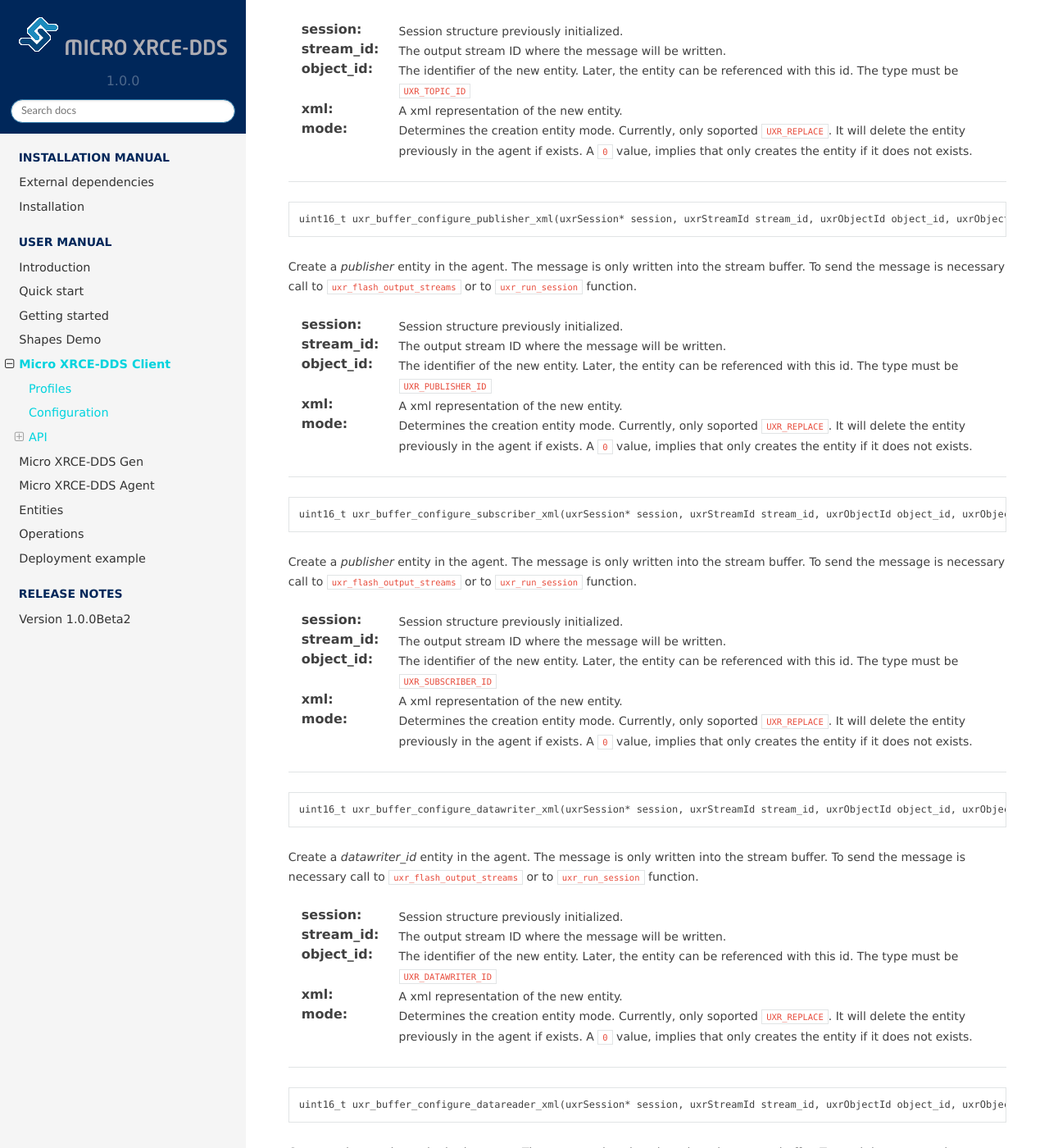
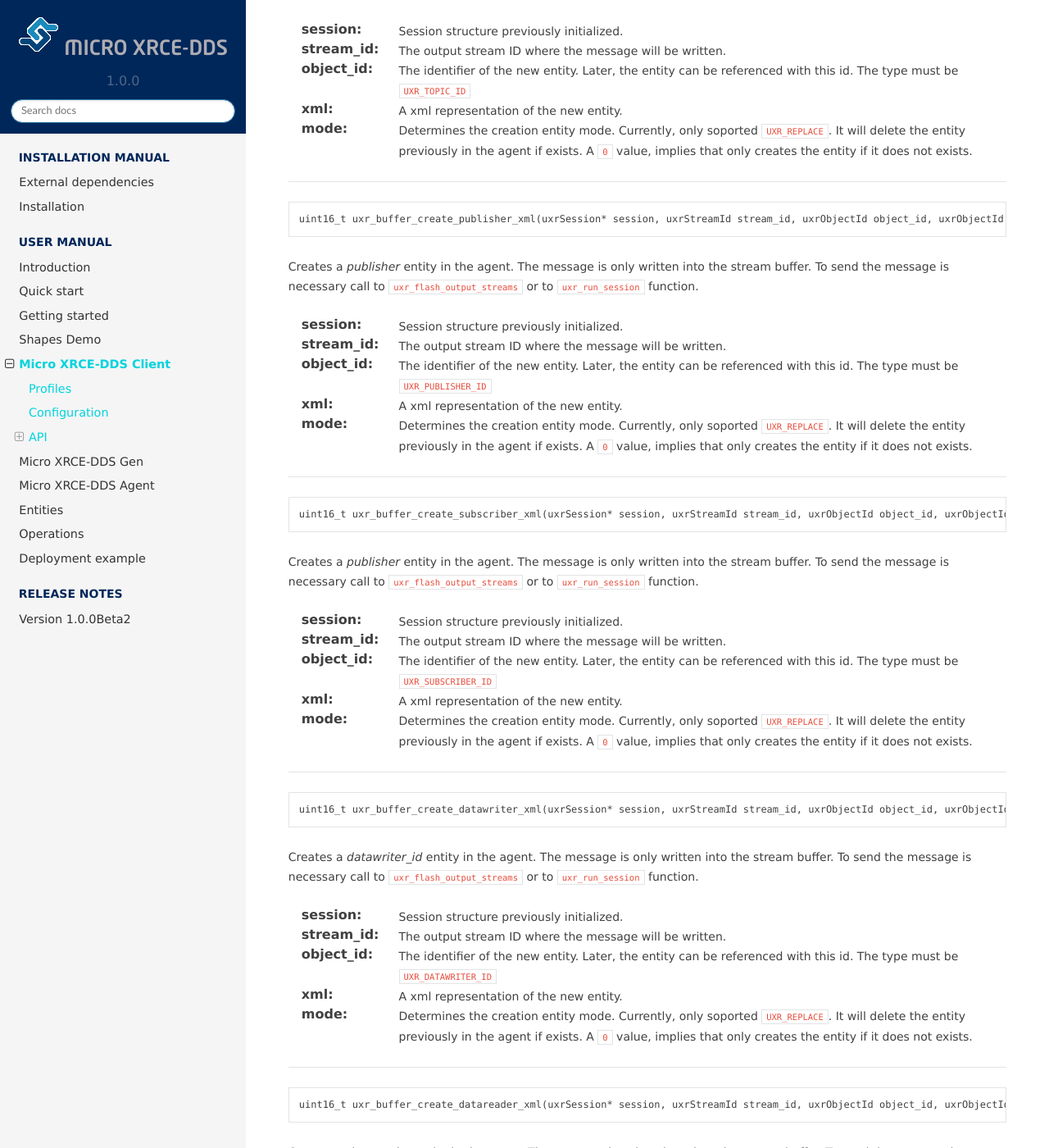
Before and after one commit to eProsima/Micro-XRCE-DDS-docs, a Sphinx documentation site: the page built from docs/client.rst, in a window 1280 px wide and 1400 px high, scrolled down 8383 px. Shown: the whole window at 82% size. Built offline with Sphinx 7.4.7 and the Read the Docs theme 2.0.0, drawn with Linux system fonts in a browser that asks for light colours; some of the changed text lies outside the part shown.

Commit message:
api change: configure by create (#10)

```diff
--- a/docs/client.rst
+++ b/docs/client.rst
@@ -389,7 +389,7 @@ The declaration of these functions can be found in ``uxr/client/profile/session/
 
 .. code-block:: c
 
-    uint16_t uxr_buffer_configure_participant_xml(uxrSession* session, uxrStreamId stream_id, uxrObjectId object_id, uint16_t domain, const char* xml, uint8_t mode);
+    uint16_t uxr_buffer_create_participant_xml(uxrSession* session, uxrStreamId stream_id, uxrObjectId object_id, uint16_t domain, const char* xml, uint8_t mode);
 
 Creates a `participant` entity in the agent.
 The message is only written into the stream buffer.
@@ -410,7 +410,7 @@ To send the message is necessary call to ``uxr_flash_output_streams`` or to ``ux
 
 .. code-block:: c
 
-    uint16_t uxr_buffer_configure_topic_xml(uxrSession* session, uxrStreamId stream_id, uxrObjectId object_id, uxrObjectId participant_id, const char* xml, uint8_t mode);
+    uint16_t uxr_buffer_create_topic_xml(uxrSession* session, uxrStreamId stream_id, uxrObjectId object_id, uxrObjectId participant_id, const char* xml, uint8_t mode);
 
 Creates a `topic` entity in the agent.
 The message is only written into the stream buffer.
@@ -431,9 +431,9 @@ To send the message is necessary call to ``uxr_flash_output_streams`` or to ``ux
 
 .. code-block:: c
 
-    uint16_t uxr_buffer_configure_publisher_xml(uxrSession* session, uxrStreamId stream_id, uxrObjectId object_id, uxrObjectId participant_id, const char* xml, uint8_t mode);
+    uint16_t uxr_buffer_create_publisher_xml(uxrSession* session, uxrStreamId stream_id, uxrObjectId object_id, uxrObjectId participant_id, const char* xml, uint8_t mode);
 
-Create a `publisher` entity in the agent.
+Creates a `publisher` entity in the agent.
 The message is only written into the stream buffer.
 To send the message is necessary call to ``uxr_flash_output_streams`` or to ``uxr_run_session`` function.
 
@@ -452,9 +452,9 @@ To send the message is necessary call to ``uxr_flash_output_streams`` or to ``ux
 
 .. code-block:: c
 
-    uint16_t uxr_buffer_configure_subscriber_xml(uxrSession* session, uxrStreamId stream_id, uxrObjectId object_id, uxrObjectId participant_id, const char* xml, uint8_t mode);
+    uint16_t uxr_buffer_create_subscriber_xml(uxrSession* session, uxrStreamId stream_id, uxrObjectId object_id, uxrObjectId participant_id, const char* xml, uint8_t mode);
 
-Create a `publisher` entity in the agent.
+Creates a `publisher` entity in the agent.
 The message is only written into the stream buffer.
 To send the message is necessary call to ``uxr_flash_output_streams`` or to ``uxr_run_session`` function.
 
@@ -473,9 +473,9 @@ To send the message is necessary call to ``uxr_flash_output_streams`` or to ``ux
 
 .. code-block:: c
 
-    uint16_t uxr_buffer_configure_datawriter_xml(uxrSession* session, uxrStreamId stream_id, uxrObjectId object_id, uxrObjectId publisher_id, const char* xml, uint8_t mode);
+    uint16_t uxr_buffer_create_datawriter_xml(uxrSession* session, uxrStreamId stream_id, uxrObjectId object_id, uxrObjectId publisher_id, const char* xml, uint8_t mode);
 
-Create a `datawriter_id` entity in the agent.
+Creates a `datawriter_id` entity in the agent.
 The message is only written into the stream buffer.
 To send the message is necessary call to ``uxr_flash_output_streams`` or to ``uxr_run_session`` function.
 
@@ -494,9 +494,9 @@ To send the message is necessary call to ``uxr_flash_output_streams`` or to ``ux
 
 .. code-block:: c
 
-    uint16_t uxr_buffer_configure_datareader_xml(uxrSession* session, uxrStreamId stream_id, uxrObjectId object_id, uxrObjectId subscriber_id, const char* xml, uint8_t mode);
+    uint16_t uxr_buffer_create_datareader_xml(uxrSession* session, uxrStreamId stream_id, uxrObjectId object_id, uxrObjectId subscriber_id, const char* xml, uint8_t mode);
 
-Create a `datareader` entity in the agent.
+Creates a `datareader` entity in the agent.
 The message is only written into the stream buffer.
 To send the message is necessary call to ``uxr_flash_output_streams`` or to ``uxr_run_session`` function.
 
@@ -524,7 +524,7 @@ The declaration of these functions can be found in ``uxr/client/profile/session/
 
     uint16_t uxr_buffer_create_participant_ref(uxrSession* session, uxrStreamId stream_id, uxrObjectId object_id, const char* ref, uint8_t mode);
 
-Create a `datareader` entity in the agent.
+Creates a `datareader` entity in the agent.
 The message is only written into the stream buffer.
 To send the message is necessary call to ``uxr_flash_output_streams`` or to ``uxr_run_session`` function.
 
```
Also changed, not shown: docs/getting_started.rst (+5 -5 lines), docs/quickstart.rst (+6 -6 lines).
